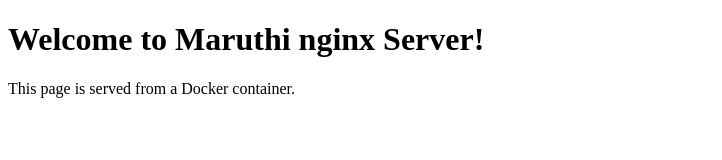
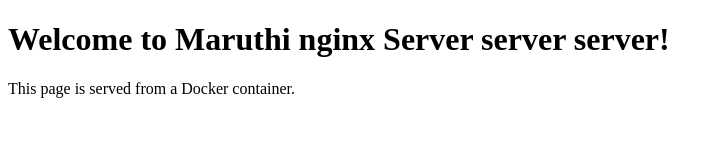
Before and after one commit to Maruthiwork/ig_task, a plain HTML site: page index.html in a window 1280 px wide. Shown: the whole page, without its empty margins (0-722 px from the left). Drawn offline with Linux system fonts and the light colour scheme.

Commit message:
Update index.html

```diff
--- a/index.html
+++ b/index.html
@@ -4,7 +4,7 @@
     <title>My Server</title>
 </head>
 <body>
-    <h1>Welcome to Maruthi nginx Server!</h1>
+    <h1>Welcome to Maruthi nginx Server server server!</h1>
     <p>This page is served from a Docker container.</p>
 </body>
 </html>
```
